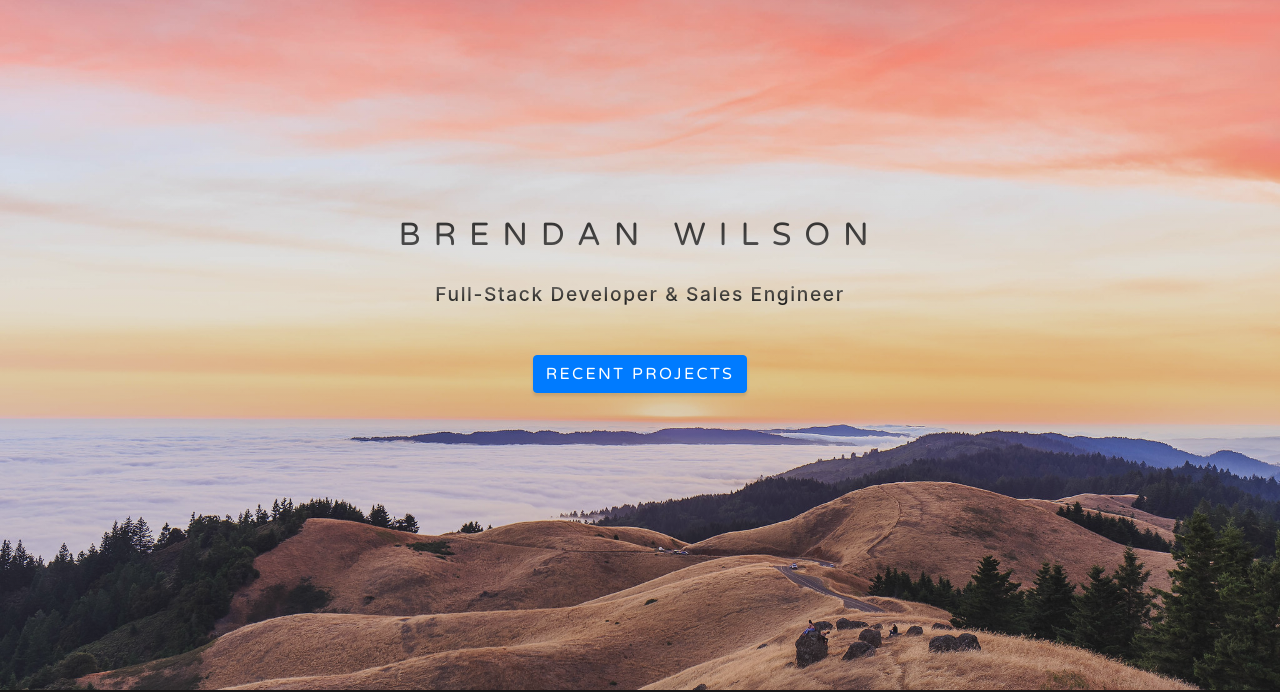
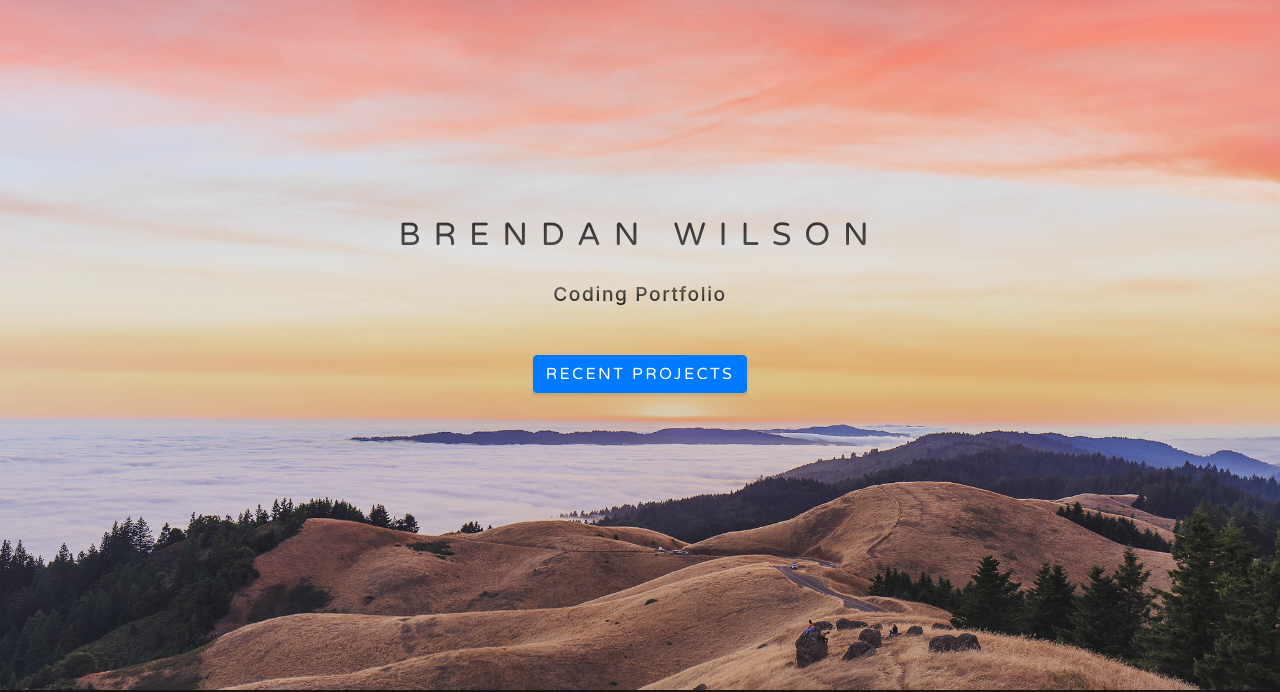
Before and after one commit to bwilson19/portfolio, a website with bundled scripts: page index.html in a window 1280 px wide. Shown: the part 110-802 px from the top of the page. Built offline with nearby package versions, Linux system fonts and the light colour scheme.

Commit message:
change pic

```diff
--- a/index.html
+++ b/index.html
@@ -81,7 +81,7 @@
       <div class="container d-flex h-100 align-items-center">
         <div class="mx-auto text-center">
           <h1 class="mx-auto my-0 text-uppercase">Brendan Wilson</h1>
-          <h2 id="subheading" class="mx-auto my-0">Full-Stack Developer & Sales Engineer</h2>
+          <h2 id="subheading" class="mx-auto my-0">Coding Portfolio</h2>
           <a href="#projects" id="projects-button" class="btn btn-primary js-scroll-trigger"
             >Recent Projects</a
           >
```
Also changed, not shown: 1 other file.
